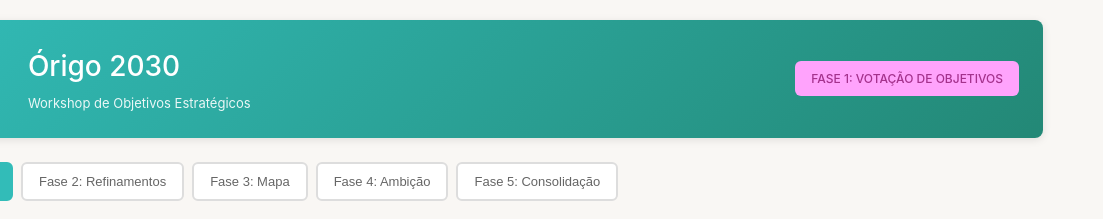
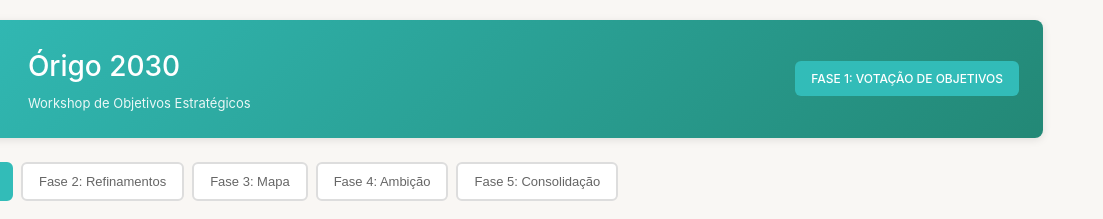
Before and after one commit to eduardocarvalho07/origo-workshop, a website: page origo_workshop.html in a window 1280 px wide. Shown: the top 219 px of the page, 177-1280 px from the left. Drawn offline with Linux system fonts and the light colour scheme; no server answers.

Commit message:
Add files via upload

```diff
--- a/origo_workshop.html
+++ b/origo_workshop.html
@@ -8,10 +8,9 @@
         :root {
             --origo-verde: #32BCB8;
             --origo-rosa: #FFA3FC;
-            --origo-roxo: #A4328C;
             --falconi-olive: var(--origo-verde);
             --falconi-lime: var(--origo-rosa);
-            --falconi-off-white: #F8F9FA;
+            --falconi-off-white: #FFFFFF;
             --text-primary: #1a1a1a;
             --text-secondary: #666;
             --border-light: #ddd;
@@ -104,8 +103,8 @@
         }
 
         .phase-badge {
-            background: var(--origo-rosa);
-            color: var(--origo-roxo);
+            background: var(--origo-verde);
+            color: white;
             padding: 8px 16px;
             border-radius: 6px;
             font-weight: 500;
@@ -205,7 +204,7 @@
         }
 
         .button:hover {
-            background: #6a6319;
+            background: #1a9a92;
             transform: translateY(-1px);
         }
 
@@ -1048,26 +1047,23 @@
             }
 
             // Event delegation para votos (funciona com rendering dinâmico)
-            setTimeout(() => {
+            // Clona o elemento para remover listeners antigos
+            const newContent = content.cloneNode(true);
+            content.parentNode.replaceChild(newContent, content);
             const contentDiv = document.getElementById('content');
 
-                // Listener para votos de objetivos
-                contentDiv.addEventListener('click', (e) => {
+            // Listener unificado para votos
+            contentDiv.addEventListener('click', function(e) {
                 if (e.target.classList.contains('vote-btn-objective')) {
                     const dimension = e.target.getAttribute('data-dimension');
                     const index = parseInt(e.target.getAttribute('data-index'));
                     voteObjective(dimension, index);
                 }
-                });
-
-                // Listener para votos de ambições
-                contentDiv.addEventListener('click', (e) => {
                 if (e.target.classList.contains('vote-btn-ambition')) {
                     const index = parseInt(e.target.getAttribute('data-index'));
                     voteAmbition(index);
                 }
             });
-            }, 0);
         }
 
         function renderVoting() {
```
Lines whose indentation alone changed are shown as unchanged.
